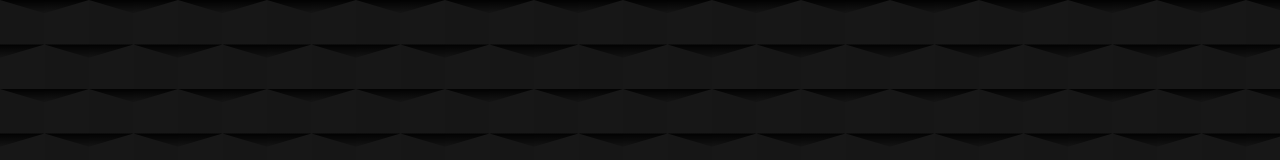
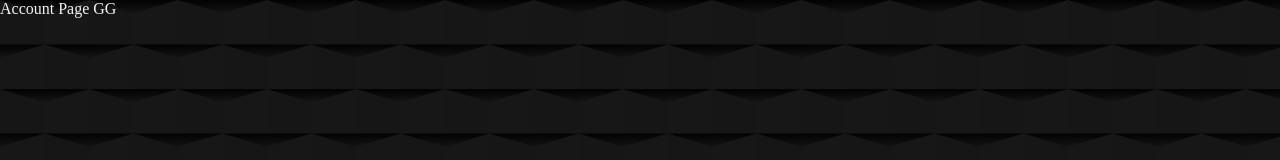
Before and after one commit to 00-team/artemis, a React (Create React App) app in the folder App/: page /account in a window 1280 px wide. Before the commit this address had no page. Shown: the top 160 px of the page. Built offline with nearby package versions, Linux system fonts and the light colour scheme; the HTML template or start-up script is replaced by a standard one; a web font is replaced by a local one.

Commit message:
init Account Page

```diff
--- a/App/src/App.tsx
+++ b/App/src/App.tsx
@@ -8,6 +8,7 @@ import { useAlert } from 'react-alert'
 
 // pages
 import Home from './Pages/Home'
+import Account from './Pages/Account'
 
 // style
 import './style/base.scss'
@@ -24,6 +25,7 @@ const App: FC = () => {
             <main>
                 <Routes>
                     <Route path='/' element={<Home />} />
+                    <Route path='account' element={<Account />} />
                 </Routes>
             </main>
         </>
--- /dev/null
+++ b/App/src/Pages/Account/index.tsx
@@ -0,0 +1,7 @@
+import React, { FC } from 'react'
+
+const Account: FC = () => {
+    return <div>Account Page GG</div>
+}
+
+export default Account
```
